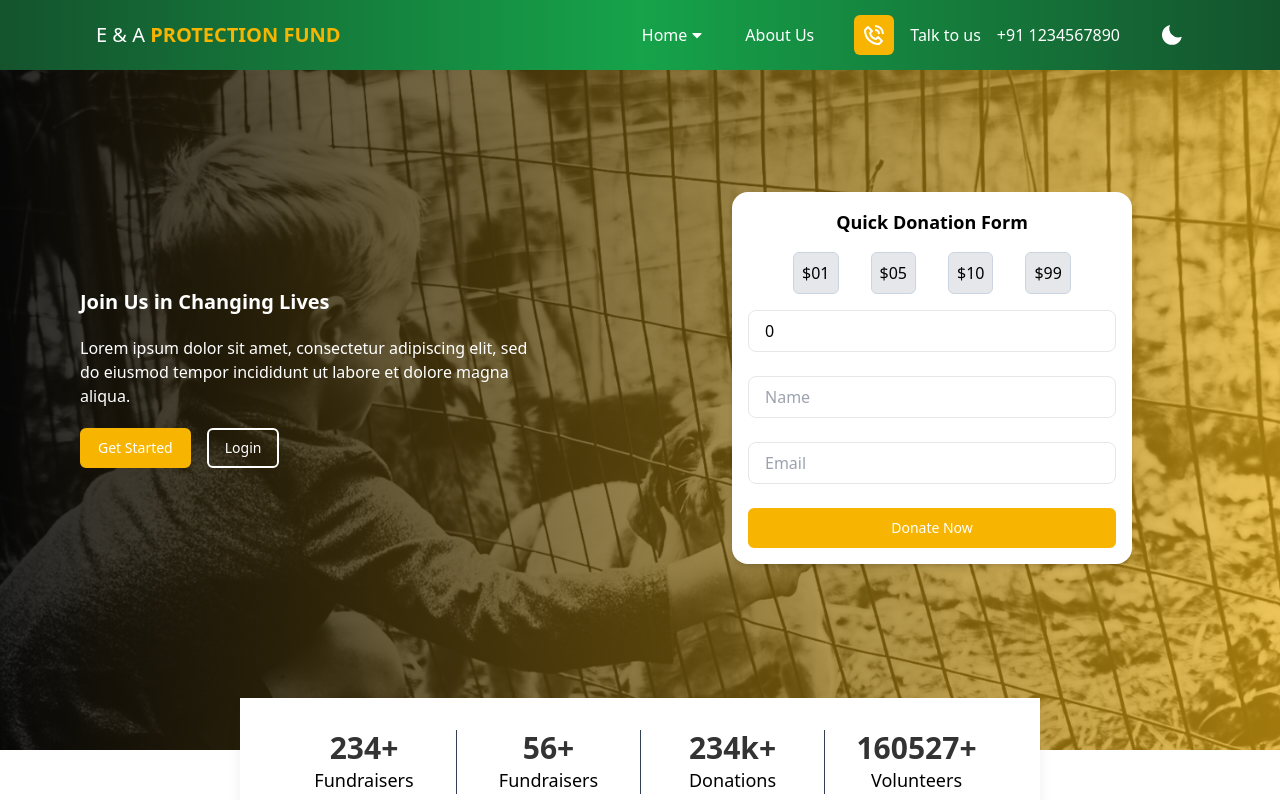
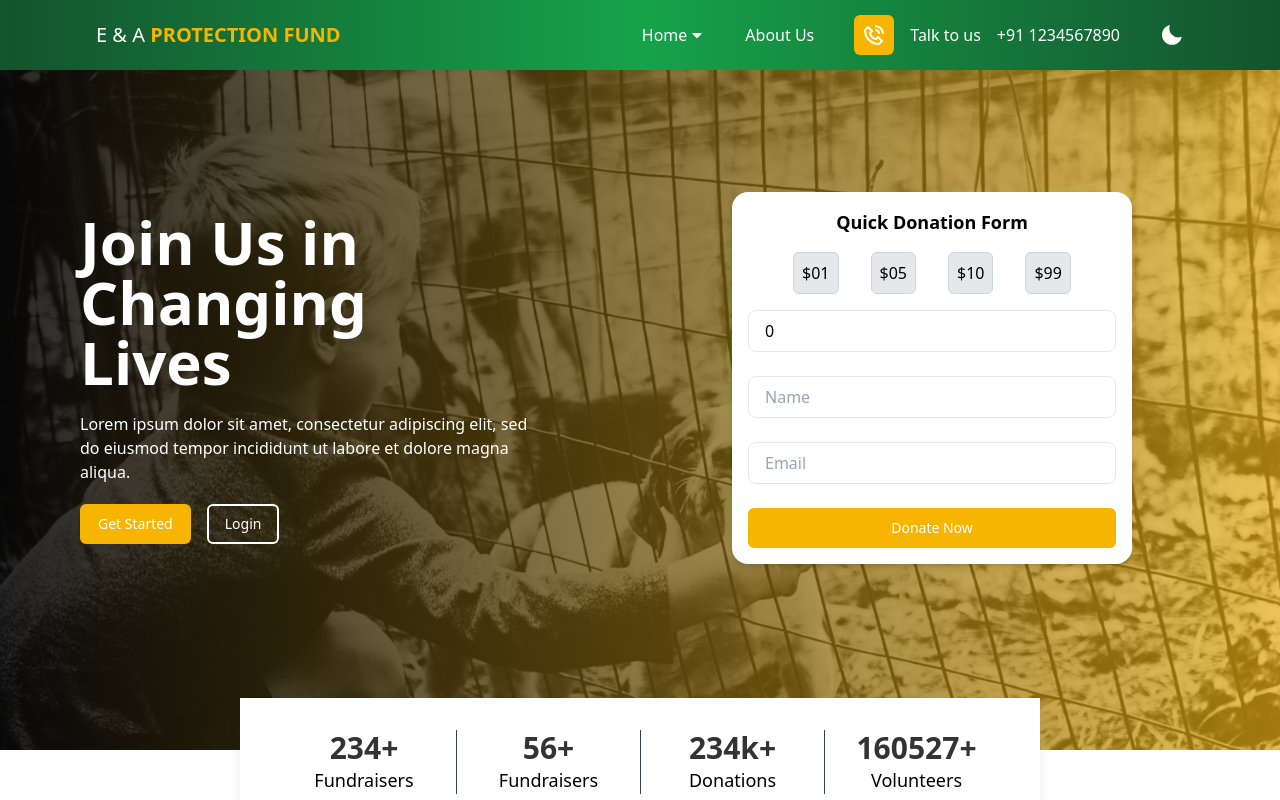
Before and after one commit to muskan36/DonationApplication, a React (Vite) app in the folder my-app/: page / in a window 1280 px wide. Shown: the top 800 px of the page. Built offline with nearby package versions, Linux system fonts and the light colour scheme.

Commit message:
second commit

```diff
--- a/my-app/src/components/Hero.jsx
+++ b/my-app/src/components/Hero.jsx
@@ -62,7 +62,7 @@
                      variants={FadeUp(0.2)}
                      initial="initial"
                      animate="animate"
-                    className='text-5xl lg:text-xl font-bold '> Join Us in Changing Lives</motion.h1>
+                    className='text-5xl lg:text-6xl font-bold '> Join Us in Changing Lives</motion.h1>
                     <motion.p
                     variants={FadeUp(0.4)}
                     initial="initial"
```
